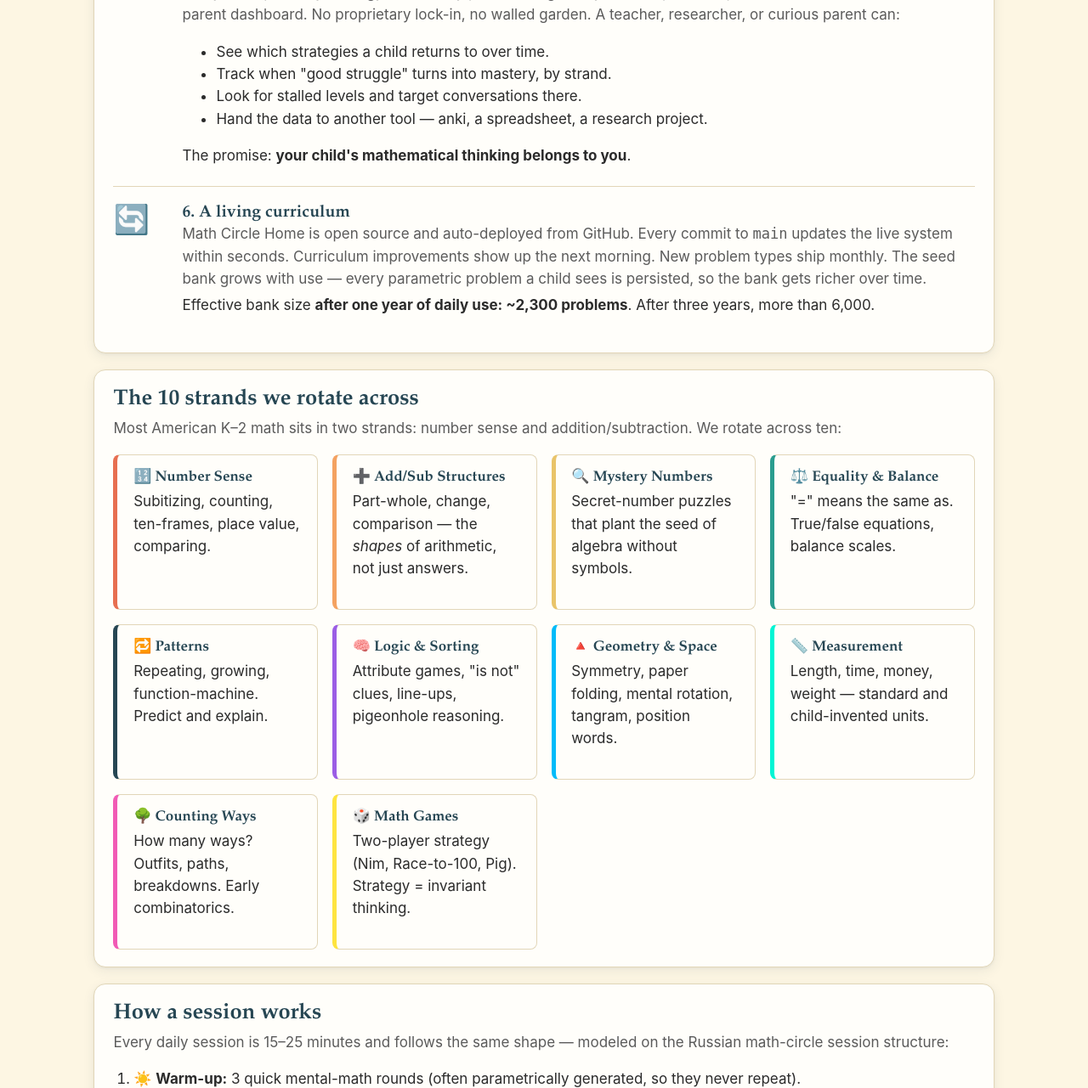
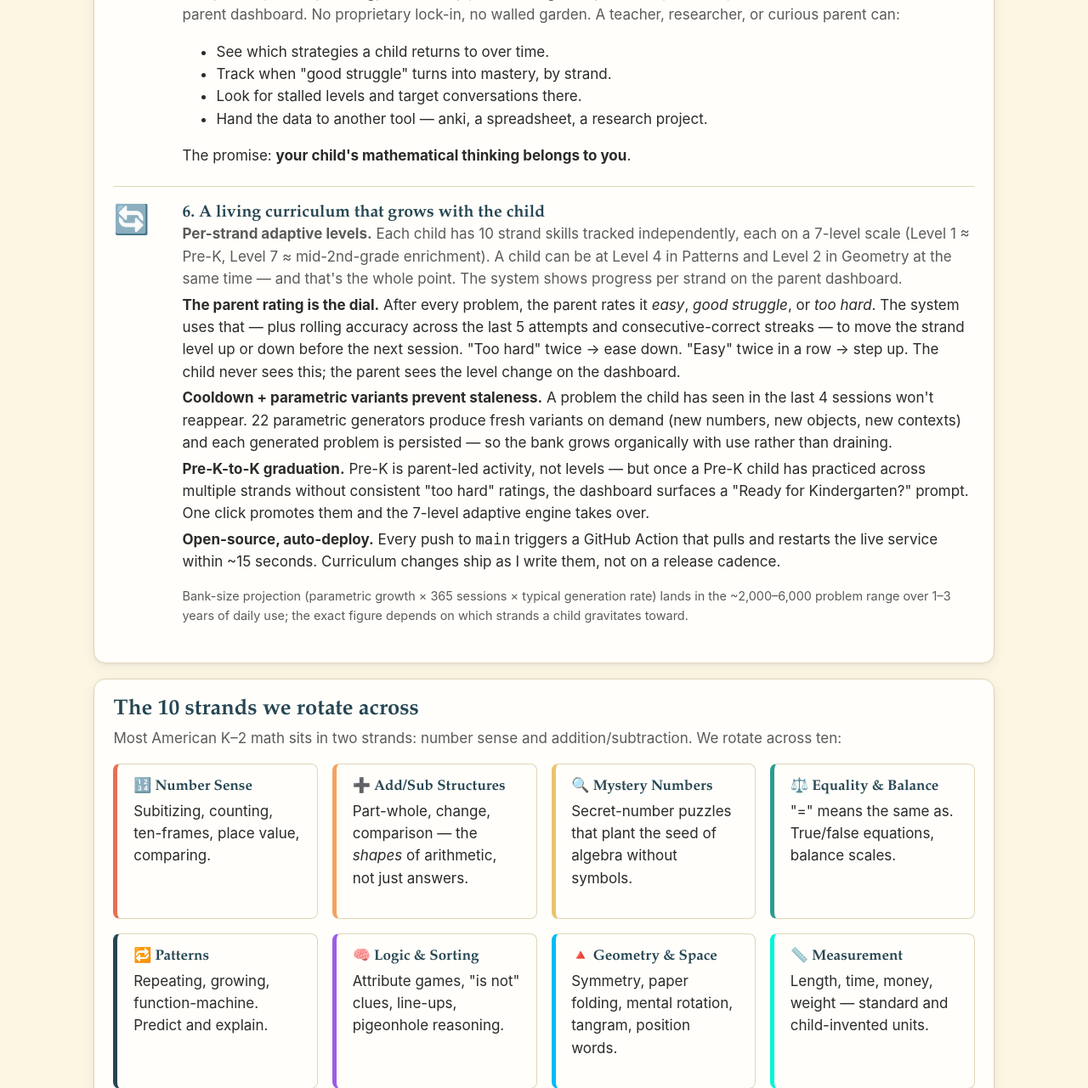
Before and after one commit to slimhindrance/mathcircle, a FastAPI app: page /about in a window 1280 px wide. Shown: the part 2474-3755 px from the top of the page at 85% size. Run offline with FastAPI, Linux system fonts and the light colour scheme.

Commit message:
Close the Pre-K growth gap + rewrite Living Curriculum copy
Auditing what "grows with the child" actually means in code today:

K-2 already had real adaptive growth — per-strand Skill rows with
levels 1-7, bidirectional adjustment driven by parent rating, rolling
accuracy and streak tracking, auto-promotion on mastery, auto-demotion
on struggle, 4-session cooldown, parametric variants. All real and
working. The only honest gap was Pre-K: PreK problems are all level 1
and PreK has no Level 2+ content, so within-PreK growth has no signal.

This closes that gap with a graduation pathway rather than building
PreK Level 2+ content from scratch:

- _prek_ready_to_graduate heuristic (PK + 8+ attempts + 3+ strands
  practiced + no recent "too hard" pattern) surfaces on the child
  dashboard as a "Ready for Kindergarten?" banner.
- /child/{id}/promote-to-k POST flips child.grade to "K". The existing
  Skill rows carry forward; the K-2 adaptive engine takes over.

About-page "Living curriculum" pillar rewritten to describe what the
code actually does — per-strand levels, parent-rating drives, cooldown,
parametric variants, the PK-to-K graduation, real auto-deploy
("within ~15 seconds" instead of "next morning"). The "ships monthly"
aspirational claim is dropped. The bank-size projection is preserved
as a softer "~2,000-6,000 over 1-3 years" range rather than a precise
number.

Co-Authored-By: Claude Opus 4.7 (1M context) <noreply@anthropic.com>

```diff
--- a/app/templates/about.html
+++ b/app/templates/about.html
@@ -144,9 +144,13 @@
   <div class="pillar">
     <div class="icon">🔄</div>
     <div>
-      <h3>6. A living curriculum</h3>
-      <p>Math Circle Home is open source and auto-deployed from GitHub. Every commit to <code>main</code> updates the live system within seconds. Curriculum improvements show up the next morning. New problem types ship monthly. The seed bank grows with use — every parametric problem a child sees is persisted, so the bank gets richer over time.</p>
-      <p>Effective bank size <strong>after one year of daily use: ~2,300 problems</strong>. After three years, more than 6,000.</p>
+      <h3>6. A living curriculum that grows with the child</h3>
+      <p><strong>Per-strand adaptive levels.</strong> Each child has 10 strand skills tracked independently, each on a 7-level scale (Level 1 ≈ Pre-K, Level 7 ≈ mid-2nd-grade enrichment). A child can be at Level 4 in Patterns and Level 2 in Geometry at the same time — and that's the whole point. The system shows progress per strand on the parent dashboard.</p>
+      <p><strong>The parent rating is the dial.</strong> After every problem, the parent rates it <em>easy</em>, <em>good struggle</em>, or <em>too hard</em>. The system uses that — plus rolling accuracy across the last 5 attempts and consecutive-correct streaks — to move the strand level up or down before the next session. "Too hard" twice → ease down. "Easy" twice in a row → step up. The child never sees this; the parent sees the level change on the dashboard.</p>
+      <p><strong>Cooldown + parametric variants prevent staleness.</strong> A problem the child has seen in the last 4 sessions won't reappear. 22 parametric generators produce fresh variants on demand (new numbers, new objects, new contexts) and each generated problem is persisted — so the bank grows organically with use rather than draining.</p>
+      <p><strong>Pre-K-to-K graduation.</strong> Pre-K is parent-led activity, not levels — but once a Pre-K child has practiced across multiple strands without consistent "too hard" ratings, the dashboard surfaces a "Ready for Kindergarten?" prompt. One click promotes them and the 7-level adaptive engine takes over.</p>
+      <p><strong>Open-source, auto-deploy.</strong> Every push to <code>main</code> triggers a GitHub Action that pulls and restarts the live service within ~15 seconds. Curriculum changes ship as I write them, not on a release cadence.</p>
+      <p class="muted" style="font-size:.85rem; margin-top:1rem;">Bank-size projection (parametric growth × 365 sessions × typical generation rate) lands in the ~2,000–6,000 problem range over 1–3 years of daily use; the exact figure depends on which strands a child gravitates toward.</p>
     </div>
   </div>
 </section>
```
Also changed, not shown: app/routes/web.py (+31 -0 lines), app/templates/child_dashboard.html (+11 -0 lines).
